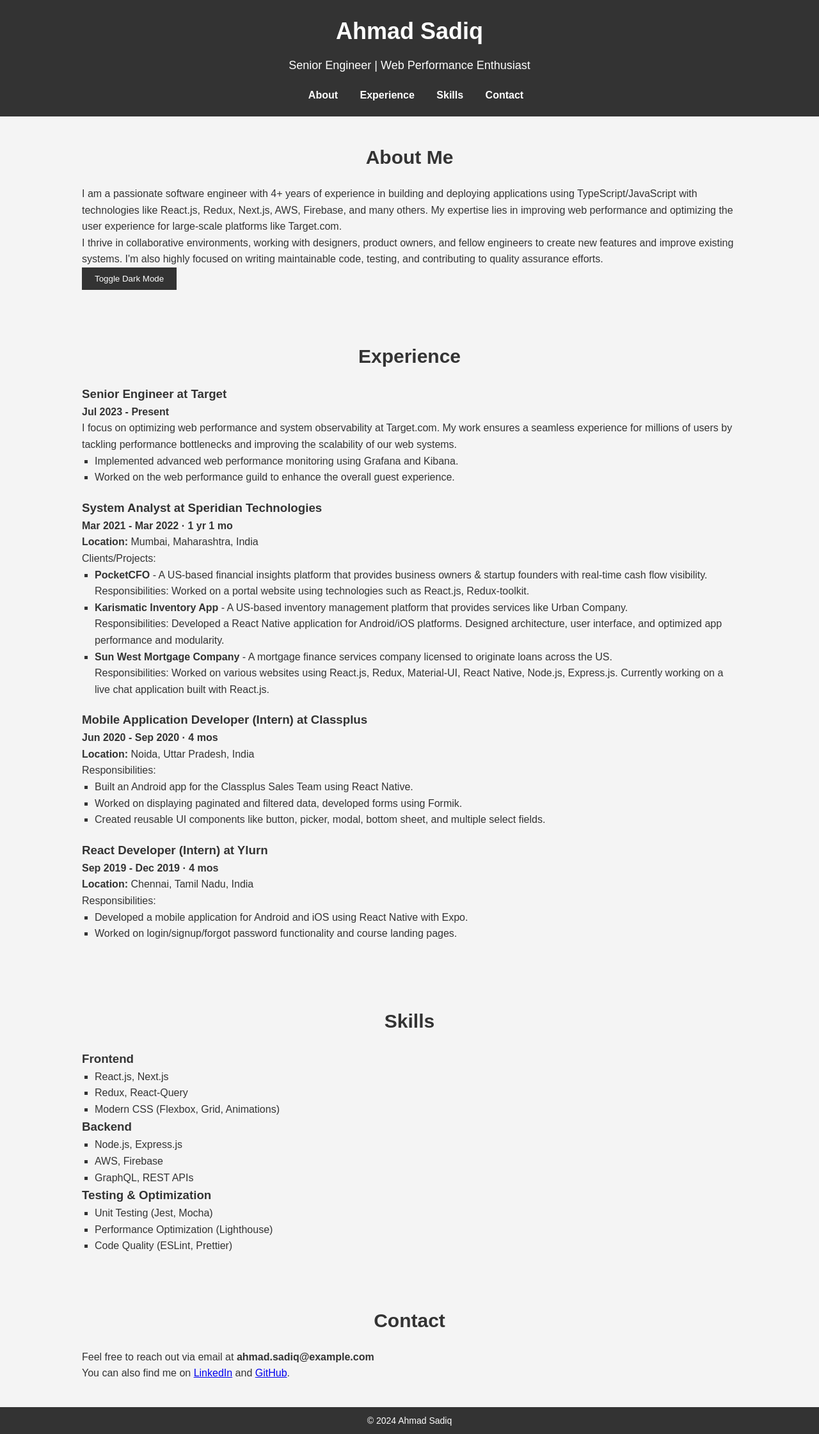
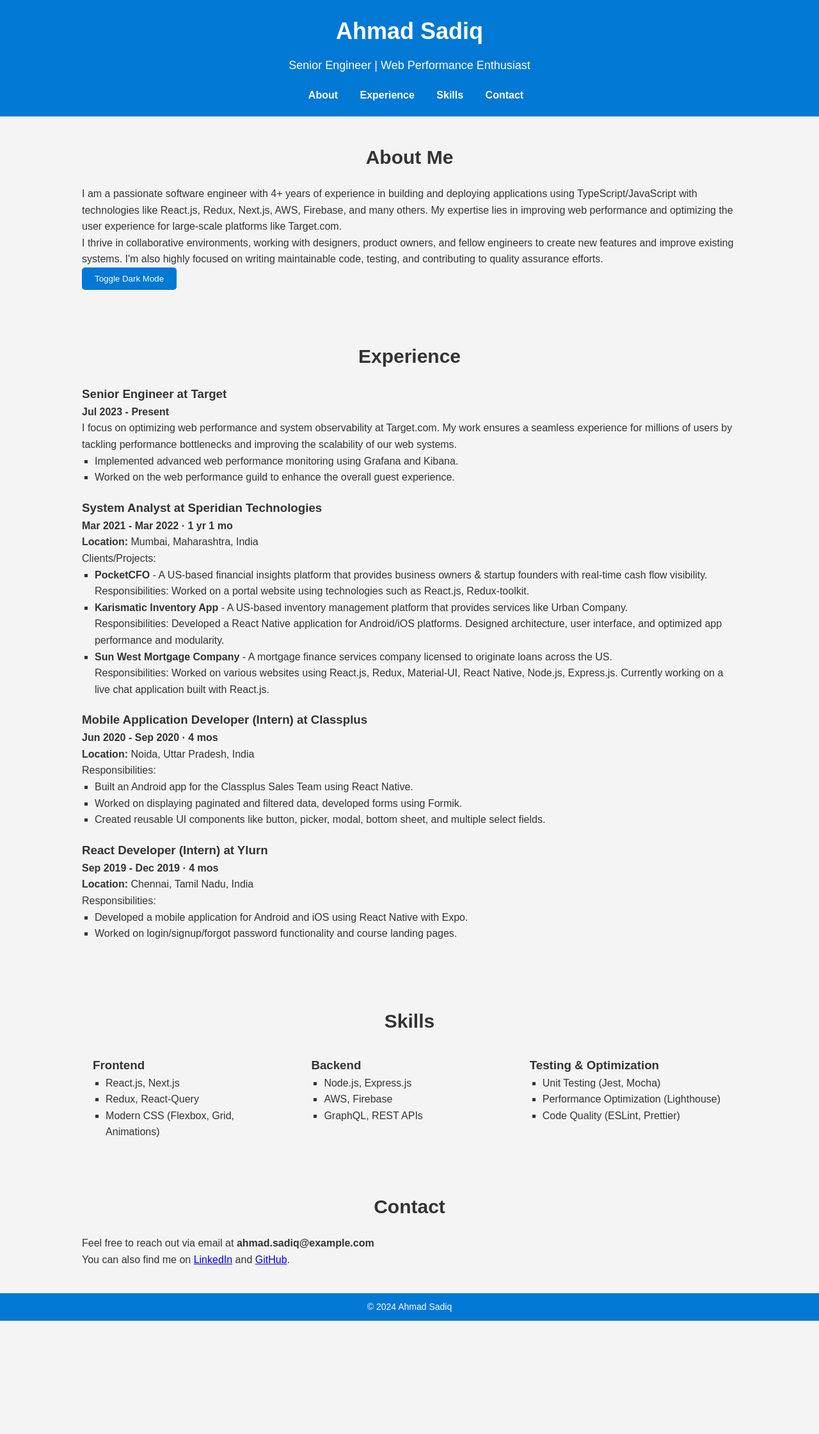
Before and after one commit to persieahmad/portfolio, a plain HTML site: page index.html in a window 1280 px wide. Shown: the whole page at 64% size. After the commit the page ends 2064 px from the top, so only its background shows below. Drawn offline with Linux system fonts and the light colour scheme.

Commit message:
Update styles.css

```diff
--- a/styles.css
+++ b/styles.css
@@ -1,3 +1,5 @@
+/* Styles remain mostly the same, but with added spacing and design for the new sections. */
+
 * {
   margin: 0;
   padding: 0;
@@ -9,13 +11,15 @@ body {
   line-height: 1.6;
   background-color: #f4f4f4;
   color: #333;
+  transition: background-color 0.3s ease, color 0.3s ease;
 }
 
 header {
-  background-color: #333;
+  background-color: #0078d4;
   color: #fff;
   padding: 20px 0;
   text-align: center;
+  animation: fadeIn 2s;
 }
 
 header .container {
@@ -26,11 +30,13 @@ header .container {
 .name {
   font-size: 36px;
   margin-bottom: 10px;
+  animation: fadeInUp 1.5s;
 }
 
 .title {
   font-size: 18px;
   margin-bottom: 20px;
+  animation: fadeInUp 2s;
 }
 
 nav ul {
@@ -47,16 +53,23 @@ nav ul li a {
   color: #fff;
   text-decoration: none;
   font-weight: bold;
+  transition: color 0.3s;
+}
+
+nav ul li a:hover {
+  color: #ffd700;
 }
 
 section {
   padding: 40px 0;
+  animation: fadeIn 2s;
 }
 
 section h2 {
   text-align: center;
   margin-bottom: 20px;
   font-size: 30px;
+  color: #333;
 }
 
 .container {
@@ -65,15 +78,17 @@ section h2 {
 }
 
 button {
-  background-color: #333;
+  background-color: #0078d4;
   color: #fff;
   border: none;
   padding: 10px 20px;
   cursor: pointer;
+  border-radius: 5px;
+  transition: background-color 0.3s;
 }
 
 button:hover {
-  background-color: #555;
+  background-color: #005a8a;
 }
 
 ul {
@@ -86,7 +101,7 @@ ul {
 }
 
 footer {
-  background-color: #333;
+  background-color: #0078d4;
   color: #fff;
   padding: 10px 0;
   text-align: center;
@@ -108,3 +123,35 @@ footer p {
 .dark-mode button {
   background-color: #555;
 }
+
+.skills-list {
+  display: flex;
+  justify-content: space-around;
+  margin-top: 30px;
+}
+
+.skill {
+  width: 30%;
+}
+
+@media (max-width: 768px) {
+  .skills-list {
+    flex-direction: column;
+    align-items: center;
+  }
+
+  .skill {
+    width: 80%;
+    margin-bottom: 30px;
+  }
+}
+
+@keyframes fadeIn {
+  0% { opacity: 0; }
+  100% { opacity: 1; }
+}
+
+@keyframes fadeInUp {
+  0% { opacity: 0; transform: translateY(30px); }
+  100% { opacity: 1; transform: translateY(0); }
+}
```
